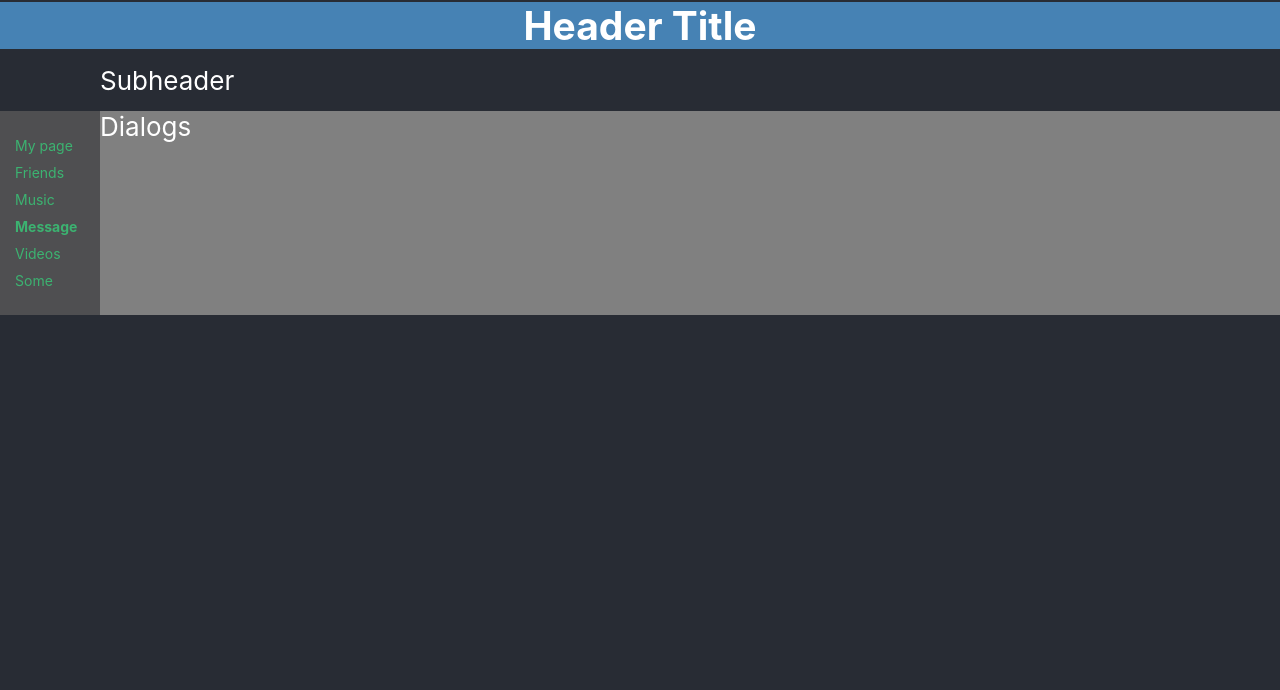
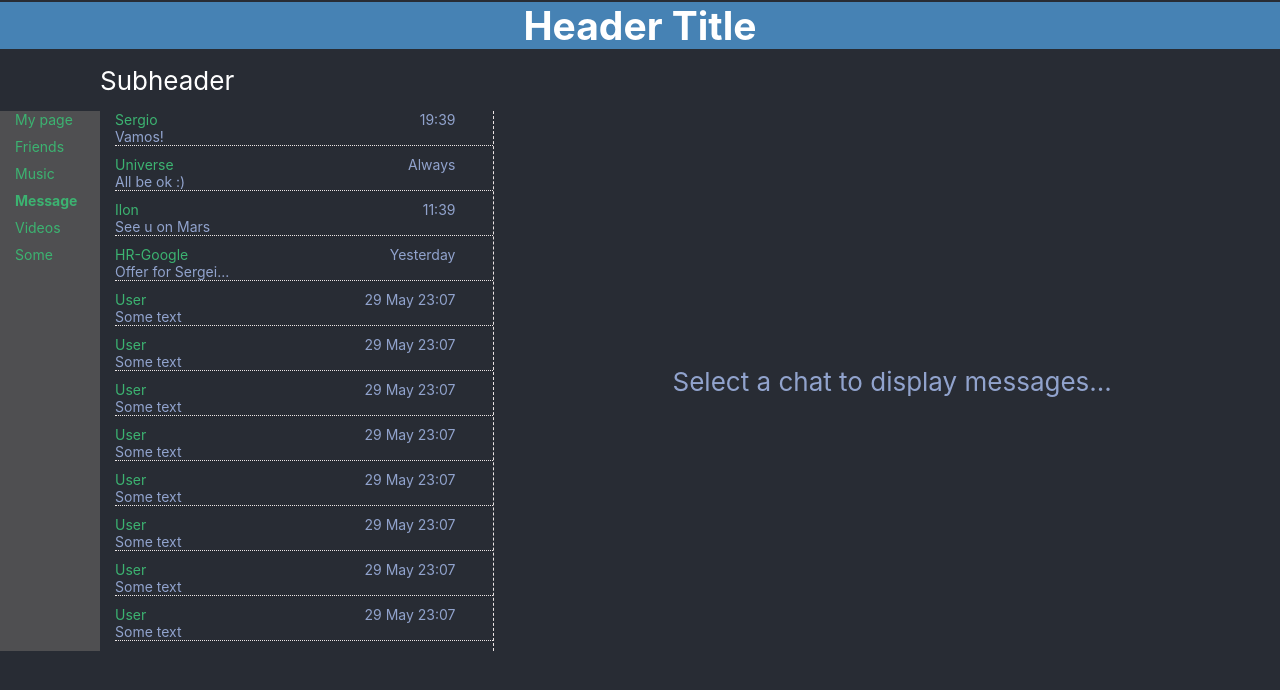
Before and after one commit to norvaishas/social-network, a React (Create React App) app: page /dialogs in a window 1280 px wide. Shown: the top 690 px of the page. Built offline with nearby package versions, Linux system fonts and the light colour scheme.

Commit message:
feat: dialogs v.1

```diff
--- a/src/components/Dialogs/Dialogs.jsx
+++ b/src/components/Dialogs/Dialogs.jsx
@@ -1,11 +1,44 @@
 import React from 'react';
 import style from './Dialogs.module.css';
+import {NavLink} from 'react-router-dom';
 
+const DialogItem = (props) => {
+  const path = `/dialog/${props.name}`;
+  return (
+    <NavLink exact to={path}>
+      <li className={style.lastMessage}>
+        <div className={style.lastMessageHeader}>
+          <div>{props.name}</div>
+          <div className={style.lastMessageTime}>{props.time}</div>
+        </div>
+        <div className={style.lastMessageContent}>{props.message}</div>
+      </li>
+    </NavLink>
+  )
+}
 
 const Dialogs = () => {
   return (
-    <div className={style.dialog}>
-      Dialogs
+    <div className={style.dialogsWrapper}>
+
+      <ul className={style.dialogsList}>
+        <DialogItem name='Sergio' message='Vamos!' time='19:39'/>
+        <DialogItem name='Universe' message='All be ok :)' time='Always'/>
+        <DialogItem name='Ilon' message='See u on Mars' time='11:39'/>
+        <DialogItem name='HR-Google' message='Offer for Sergei...' time='Yesterday'/>
+        <DialogItem name='User' message='Some text' time='29 May 23:07'/>
+        <DialogItem name='User' message='Some text' time='29 May 23:07'/>
+        <DialogItem name='User' message='Some text' time='29 May 23:07'/>
+        <DialogItem name='User' message='Some text' time='29 May 23:07'/>
+        <DialogItem name='User' message='Some text' time='29 May 23:07'/>
+        <DialogItem name='User' message='Some text' time='29 May 23:07'/>
+        <DialogItem name='User' message='Some text' time='29 May 23:07'/>
+        <DialogItem name='User' message='Some text' time='29 May 23:07'/>
+      </ul>
+
+      <div className={style.chat}>
+        Select a chat to display messages...
+      </div>
     </div>
   )
 }
--- a/src/components/Dialogs/Dialogs.module.css
+++ b/src/components/Dialogs/Dialogs.module.css
@@ -0,0 +1,42 @@
+
+.dialogsWrapper {
+    display: grid;
+    grid-template-columns: minmax(100px, 1fr) 2fr;
+}
+
+.dialogsList {
+    background-color: #282c34;
+}
+
+.chat {
+    display: flex;
+    justify-content: center;
+    align-items: center;
+    background-color: #282c34;
+    color: #91a3cd;
+    border-left: 1px dashed #ece5e5;
+    padding-left: 10px;
+}
+
+.lastMessage {
+    border-bottom: #ece5e5 dotted 1px;
+}
+
+.lastMessage:hover {
+    background-color: #4f4f51;
+    cursor: pointer;
+}
+
+.lastMessageHeader {
+    display: flex;
+    justify-content: space-between;
+    width: 90%;
+}
+
+.lastMessageTime {
+    color: #91a3cd;
+}
+
+.lastMessageContent {
+    color: #91a3cd;
+}
--- a/src/index.css
+++ b/src/index.css
@@ -11,7 +11,7 @@ body {
   color: white;
 }
 
-h1, h2, h3, h4 {
+h1, h2, h3, h4, ul {
   margin: 0;
 }
 
```
